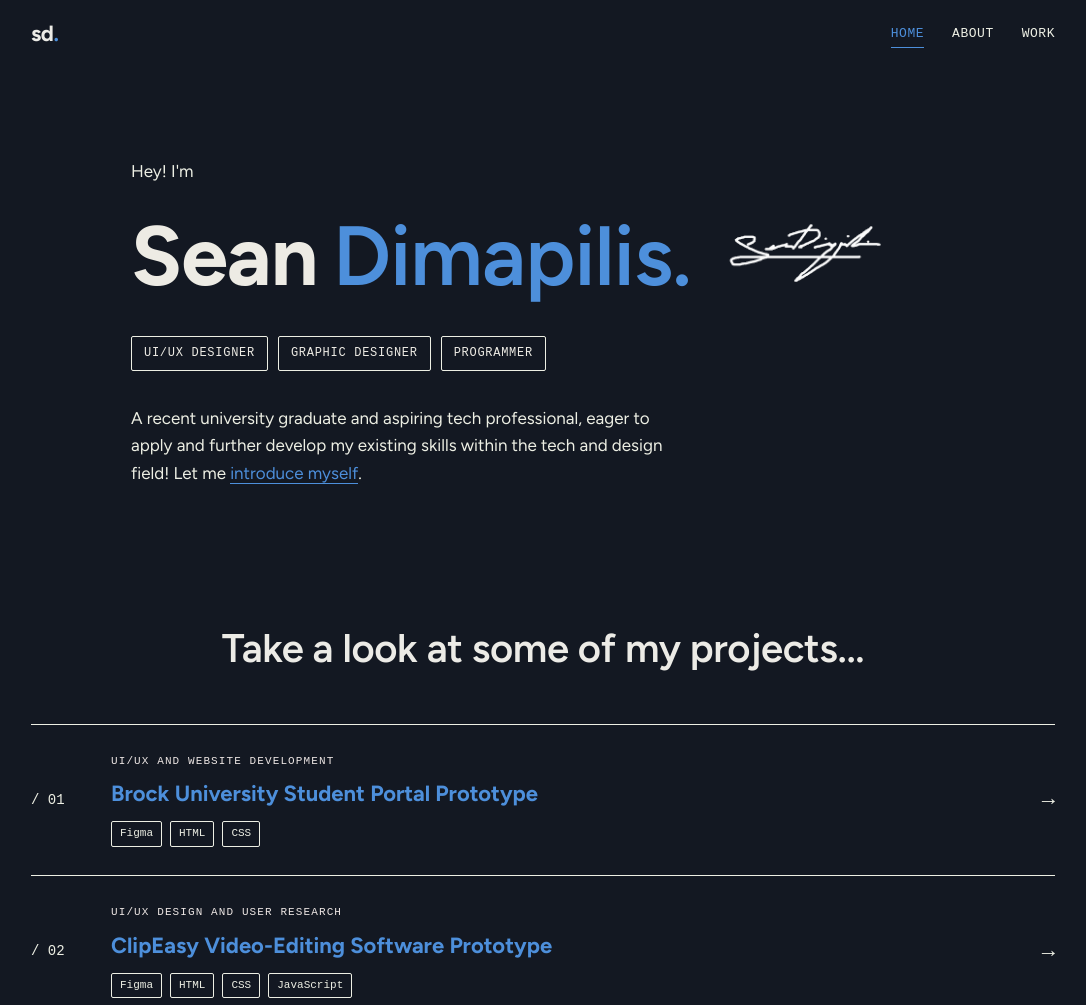
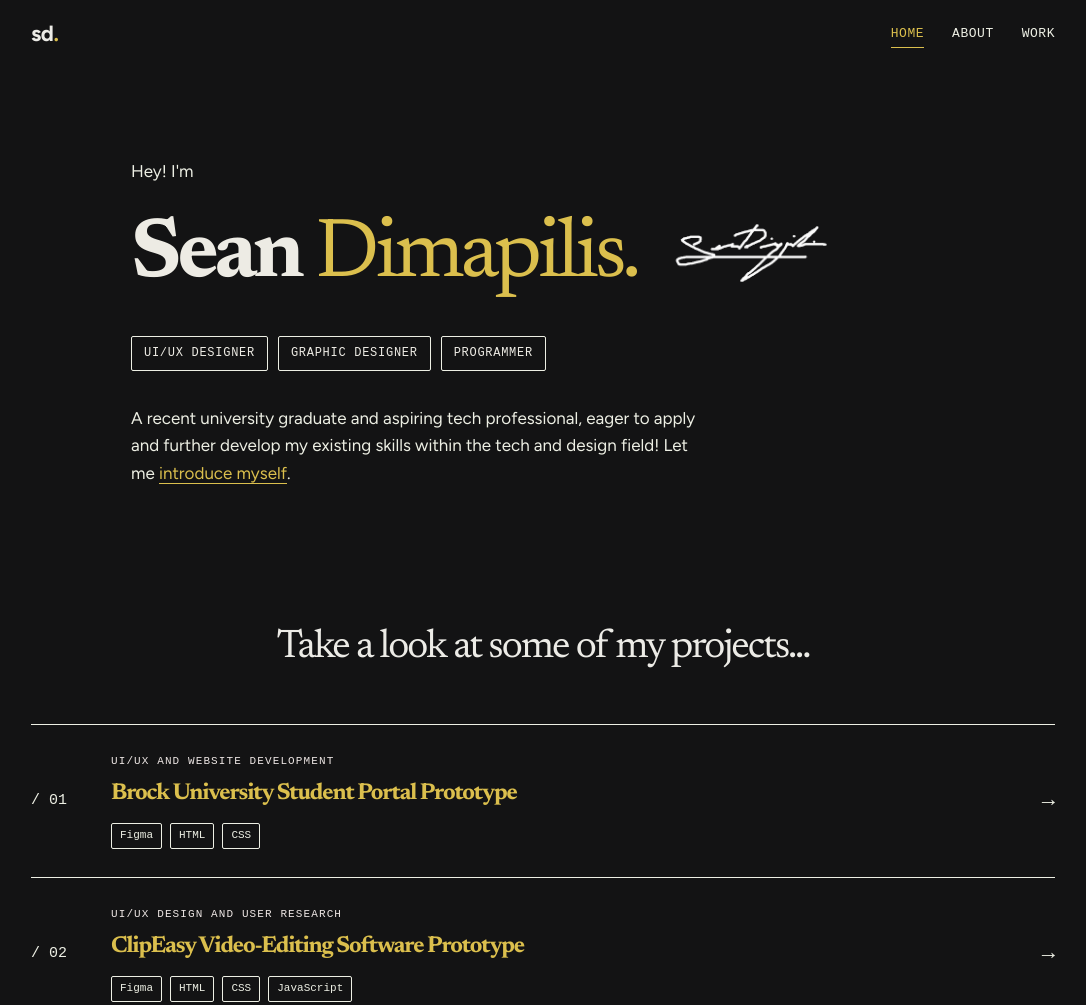
Before and after one commit to SSeanyy/PersonalPortfolio, a plain HTML site: page index.html in a window 1280 px wide. Shown: the top 1005 px of the page, without its empty margins (97-1183 px from the left). Drawn offline with Linux system fonts and the light colour scheme; a web font is replaced by a local one.

Commit message:
fixed colours and layout

```diff
--- a/style.css
+++ b/style.css
@@ -1,14 +1,14 @@
-@import url('https://fonts.googleapis.com/css2?family=Figtree:ital,wght@0,300..900;1,300..900&family=Gabarito:wght@400..900&family=Gasoek+One&family=Google+Sans:ital,opsz,wght@0,17..18,400..700;1,17..18,400..700&family=Nabla&family=Raleway:ital,wght@0,100..900;1,100..900&display=swap');
+@import url('https://fonts.googleapis.com/css2?family=Figtree:ital,wght@0,300..900;1,300..900&family=Gabarito:wght@400..900&family=Gasoek+One&family=Google+Sans:ital,opsz,wght@0,17..18,400..700;1,17..18,400..700&family=Great+Vibes&family=Mrs+Sheppards&family=Nabla&family=Newsreader:ital,opsz,wght@0,6..72,200..800;1,6..72,200..800&family=Noto+Serif+Balinese&family=Petit+Formal+Script&family=Raleway:ital,wght@0,100..900;1,100..900&display=swap');
 
 :root{
   --bg:        #2a363b;
   --bg-raised: #2a363b;
   --bg-card:   #2a363b;
   --line:      #edefe4;
-  --text:      #4d8fdb;
+  --text:      #dbbf4d;
   --text-dim:  #edefe4;
   --text-faint:#edefe4;
-  --accent:    #4d8fdb;
+  --accent:    #dbbf4d;
   --accent-2:  #ede6e4;
   --radius:    2px;
   --font-display: 'Figtree', sans-serif;
@@ -23,7 +23,7 @@ html{ scroll-behavior: smooth; }
 
 body{
   margin: 0;
-  background: #131822;
+  background: #131314;
   color: #ecebe6;
   font-family: Figtree, sans-serif;
   font-size: 16px;
@@ -92,7 +92,7 @@ h1 img {
   position: sticky;
   top: 0;
   z-index: 50;
-  background: #131822;
+  background: #131314;
   backdrop-filter: blur(10px);
 
 }
@@ -149,10 +149,14 @@ h1 img {
 }
 .hero h1{
   font-size: clamp(44px, 8vw, 84px);
+  font-weight: 400;
+  letter-spacing: -0.05em;
+  font-family: "Newsreader", serif;
   color:#edebe4;
   margin-left: 100px;
   line-height: 0.98;
 }
+
 .hero h1 em{
   font-style: normal;
   color: var(--accent);
@@ -160,7 +164,6 @@ h1 img {
 .roles{
   display: flex;
   flex-wrap: wrap;
-
   gap: 10px;
   margin: 26px 0 34px;
   margin-left: 100px;
@@ -176,13 +179,13 @@ h1 img {
   border-radius: var(--radius);
 }
 .hero-copy{
-  max-width: 560px;
+  max-width: 580px;
   color: var(--text-dim);
   font-size: 17px;
   margin-left: 100px;
 }
 .hero-copy a{
-  color: #4d8fdb;
+  color: #dbbf4d;
   border-bottom: 1px solid;
 }
 .hero-copy a:hover{ border-bottom-color: var(--accent); }
@@ -229,6 +232,9 @@ section{ padding: 72px 0; }
 }
 .section-head h2{
   font-size: clamp(28px, 4vw, 40px);
+  letter-spacing: -0.05em;
+  font-weight: 400;
+  font-family: "Newsreader", serif;
   margin-top: 10px;
   margin: 0 auto;
 }
@@ -253,7 +259,7 @@ section{ padding: 72px 0; }
 .track-num{
   font-family: var(--font-mono);
   color: var(--text-faint);
-  font-size: 14px;
+  font-size: 15px;
 }
 .track-main{ min-width: 0; }
 .track-cat{
@@ -266,9 +272,10 @@ section{ padding: 72px 0; }
   display: block;
 }
 .track-title{
-  font-family: var(--font-display);
-  font-size: 22px;
-  font-weight: 600;
+  font-family: "Newsreader", serif;
+  font-size: 23px;
+  font-weight: 300;
+  letter-spacing: -0.05em;
   color: var(--text);
 }
 .track:hover .track-title{ color: var(--accent); }
```
